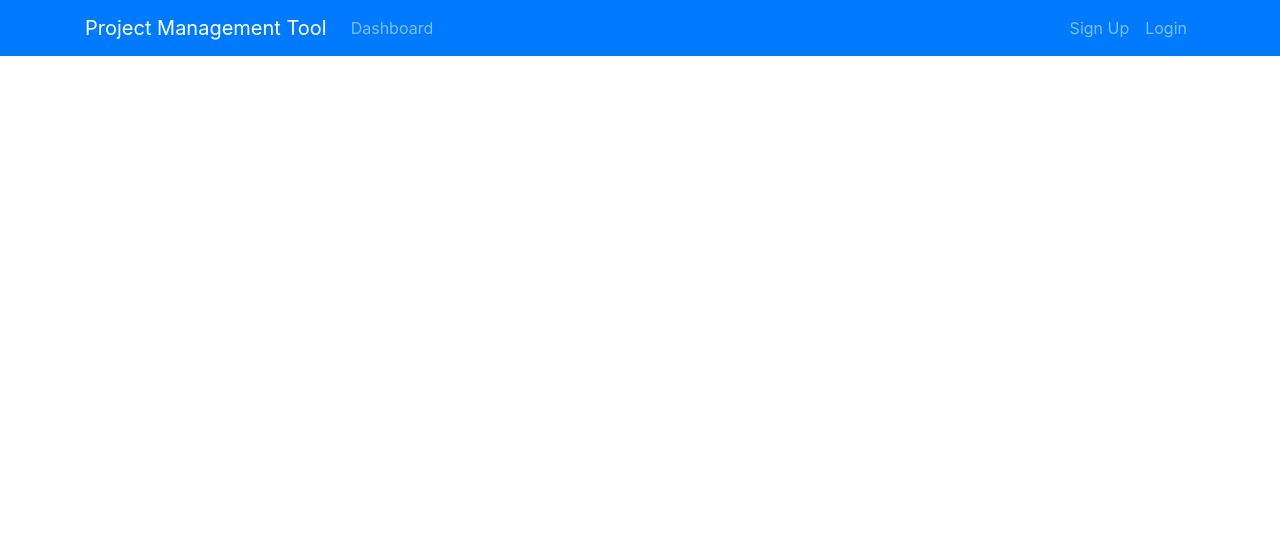
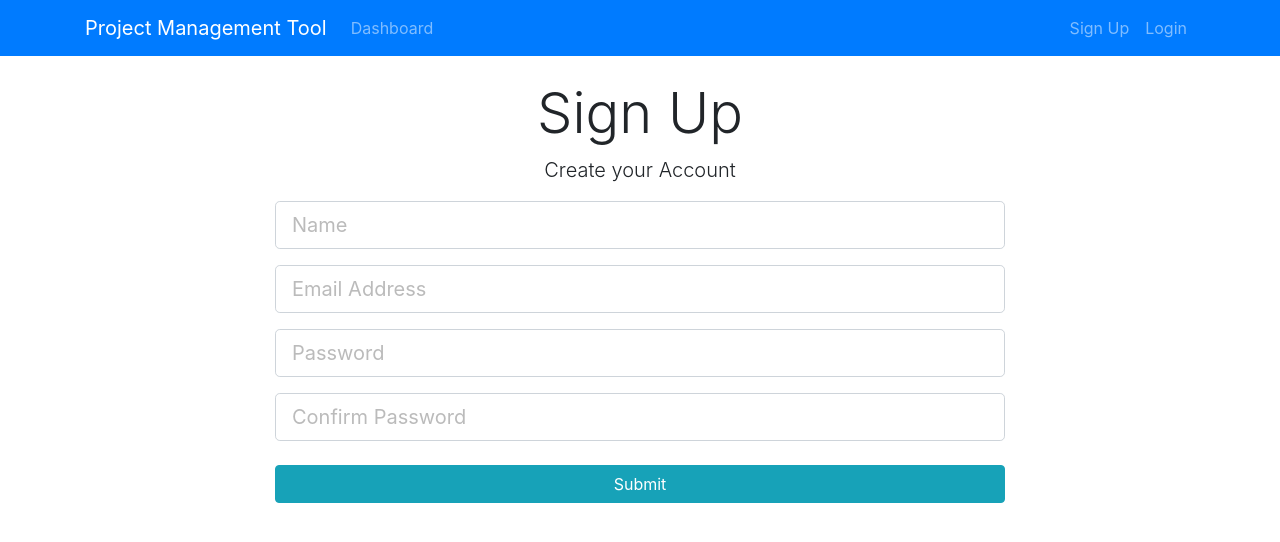
Before and after one commit to vladstepway/PersonalPMTool, a React (Create React App) app in the folder pm-tool-frontend-react/: page /register in a window 1280 px wide. Shown: the top 542 px of the page. Built offline with nearby package versions, Linux system fonts and the light colour scheme; the HTML template or start-up script is replaced by a standard one.

Commit message:
added login & register pages with routes

```diff
--- a/pm-tool-frontend-react/src/App.js
+++ b/pm-tool-frontend-react/src/App.js
@@ -11,6 +11,9 @@
 import ProjectBoard from "./components/ProjectBoard/ProjectBoard";
 import AddProjectTask from "./components/ProjectBoard/ProjectTasks/AddProjectTask";
 import UpdateProjectTask from "./components/ProjectBoard/ProjectTasks/UpdateProjectTask";
+import Landing from "./components/Layout/Landing";
+import Register from "./components/UserManagement/Register";
+import Login from "./components/UserManagement/Login";
 
 class App extends Component {
     render() {
@@ -19,12 +22,24 @@
                 <Router>
                     <div className="App">
                         <Header/>
+
+                        {
+                            //public routes
+                        }
+                        <Route exact path="/" component={Landing}/>
+                        <Route exact path="/register" component={Register}/>
+                        <Route exact path="/login" component={Login}/>
+
+                        {
+                            //Private routes
+                        }
                         <Route exact path="/dashboard" component={Dashboard}/>
                         <Route exact path="/projects/add" component={AddProject}/>
                         <Route exact path="/projects/:id/update" component={UpdateProject}/>
                         <Route exact path="/project-board/:id" component={ProjectBoard}/>
                         <Route exact path="/projects/:id/tasks/add" component={AddProjectTask}/>
-                        <Route exact path="/projects/:backlogId/tasks/:projectTaskId/update" component={UpdateProjectTask}/>
+                        <Route exact path="/projects/:backlogId/tasks/:projectTaskId/update"
+                               component={UpdateProjectTask}/>
                     </div>
                 </Router>
             </Provider>
--- a/pm-tool-frontend-react/src/components/Layout/Header.js
+++ b/pm-tool-frontend-react/src/components/Layout/Header.js
@@ -1,4 +1,4 @@
-import React, { Component } from "react";
+import React, {Component} from "react";
 import {Link} from "react-router-dom";
 
 class Header extends Component {
@@ -6,7 +6,7 @@
         return (
             <nav className="navbar navbar-expand-sm navbar-dark bg-primary mb-4">
                 <div className="container">
-          <Link className="navbar-brand" to="#">
+                    <Link className="navbar-brand" to="/">
                         Project Management Tool
                     </Link>
                     <button
@@ -15,7 +15,7 @@
                         data-toggle="collapse"
                         data-target="#mobile-nav"
                     >
-            <span className="navbar-toggler-icon" />
+                        <span className="navbar-toggler-icon"/>
                     </button>
 
                     <div className="collapse navbar-collapse" id="mobile-nav">
@@ -29,14 +29,14 @@
 
                         <ul className="navbar-nav ml-auto">
                             <li className="nav-item">
-                <a className="nav-link " href="register.html">
+                                <Link className="nav-link" to="/register">
                                     Sign Up
-                </a>
+                                </Link>
                             </li>
                             <li className="nav-item">
-                <a className="nav-link" href="login.html">
+                                <Link className="nav-link" to="/login">
                                     Login
-                </a>
+                                </Link>
                             </li>
                         </ul>
                     </div>
--- /dev/null
+++ b/pm-tool-frontend-react/src/components/Layout/Landing.js
@@ -0,0 +1,34 @@
+import React, {Component} from 'react';
+import {Link} from "react-router-dom";
+
+class Landing extends Component {
+    render() {
+        return (
+            <div className="landing">
+                <div className="light-overlay landing-inner text-dark">
+                    <div className="container">
+                        <div className="row">
+                            <div className="col-md-12 text-center">
+                                <h1 className="display-3 mb-4">Project Management Tool</h1>
+                                <p className="lead">
+                                    Create your account to join active projects or start you own
+                                </p>
+                                <hr/>
+                                <Link to="/register" className="btn btn-lg btn-primary mr-2">
+                                    Sign Up
+                                </Link>
+                                <Link to="/login" className="btn btn-lg btn-secondary mr-2">
+                                    Login
+                                </Link>
+                            </div>
+                        </div>
+                    </div>
+                </div>
+            </div>
+        );
+    }
+}
+
+Landing.propTypes = {};
+
+export default Landing;
--- /dev/null
+++ b/pm-tool-frontend-react/src/components/UserManagement/Login.js
@@ -0,0 +1,32 @@
+import React, {Component} from 'react';
+
+class Login extends Component {
+    render() {
+        return (
+            <div className="login">
+                <div className="container">
+                    <div className="row">
+                        <div className="col-md-8 m-auto">
+                            <h1 className="display-4 text-center">Log In</h1>
+                            <form action="dashboard.html">
+                                <div className="form-group">
+                                    <input type="email" className="form-control form-control-lg"
+                                           placeholder="Email Address" name="email"/>
+                                </div>
+                                <div className="form-group">
+                                    <input type="password" className="form-control form-control-lg"
+                                           placeholder="Password" name="password"/>
+                                </div>
+                                <input type="submit" className="btn btn-info btn-block mt-4"/>
+                            </form>
+                        </div>
+                    </div>
+                </div>
+            </div>
+        );
+    }
+}
+
+Login.propTypes = {};
+
+export default Login;
--- /dev/null
+++ b/pm-tool-frontend-react/src/components/UserManagement/Register.js
@@ -0,0 +1,44 @@
+import React, {Component} from 'react';
+
+class Register extends Component {
+    render() {
+        return (
+            <div className="register">
+                <div className="container">
+                    <div className="row">
+                        <div className="col-md-8 m-auto">
+                            <h1 className="display-4 text-center">Sign Up</h1>
+                            <p className="lead text-center">Create your Account</p>
+                            <form action="create-profile.html">
+                                <div className="form-group">
+                                    <input type="text" className="form-control form-control-lg" placeholder="Name"
+                                           name="name"
+                                           required/>
+                                </div>
+                                <div className="form-group">
+                                    <input type="email" className="form-control form-control-lg"
+                                           placeholder="Email Address" name="email"/>
+
+                                </div>
+                                <div className="form-group">
+                                    <input type="password" className="form-control form-control-lg"
+                                           placeholder="Password" name="password"/>
+                                </div>
+                                <div className="form-group">
+                                    <input type="password" className="form-control form-control-lg"
+                                           placeholder="Confirm Password"
+                                           name="password2"/>
+                                </div>
+                                <input type="submit" className="btn btn-info btn-block mt-4"/>
+                            </form>
+                        </div>
+                    </div>
+                </div>
+            </div>
+        );
+    }
+}
+
+Register.propTypes = {};
+
+export default Register;
```
Lines whose indentation alone changed are shown as unchanged.
